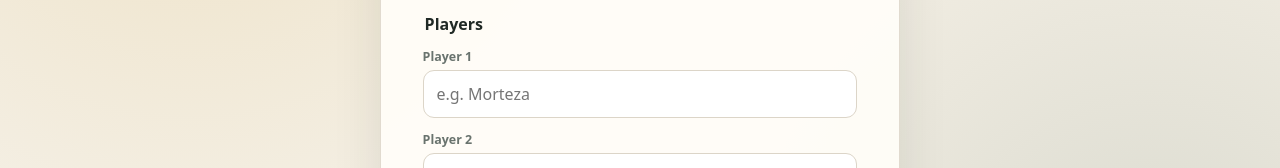
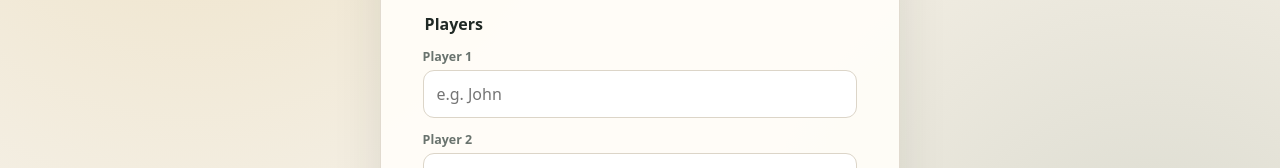
Before and after one commit to xeptore/ttr-scorer, a Svelte app: page / in a window 1280 px wide. Shown: the part 321-489 px from the top of the page. Built offline with nearby package versions, Linux system fonts and the light colour scheme.

Commit message:
chore: change player name input placeholder
Signed-off-by: xeptore <29199390+xeptore@users.noreply.github.com>

```diff
--- a/src/components/StartGame.svelte
+++ b/src/components/StartGame.svelte
@@ -52,7 +52,7 @@
                   type="text"
                   autocomplete="off"
                   maxlength="24"
-                  placeholder={index === 0 ? 'e.g. Morteza' : 'Player name'}
+                  placeholder={index === 0 ? 'e.g. John' : 'Player name'}
                   bind:value={names[index]}
                   oninput={() => (error = '')}
                 />
```
